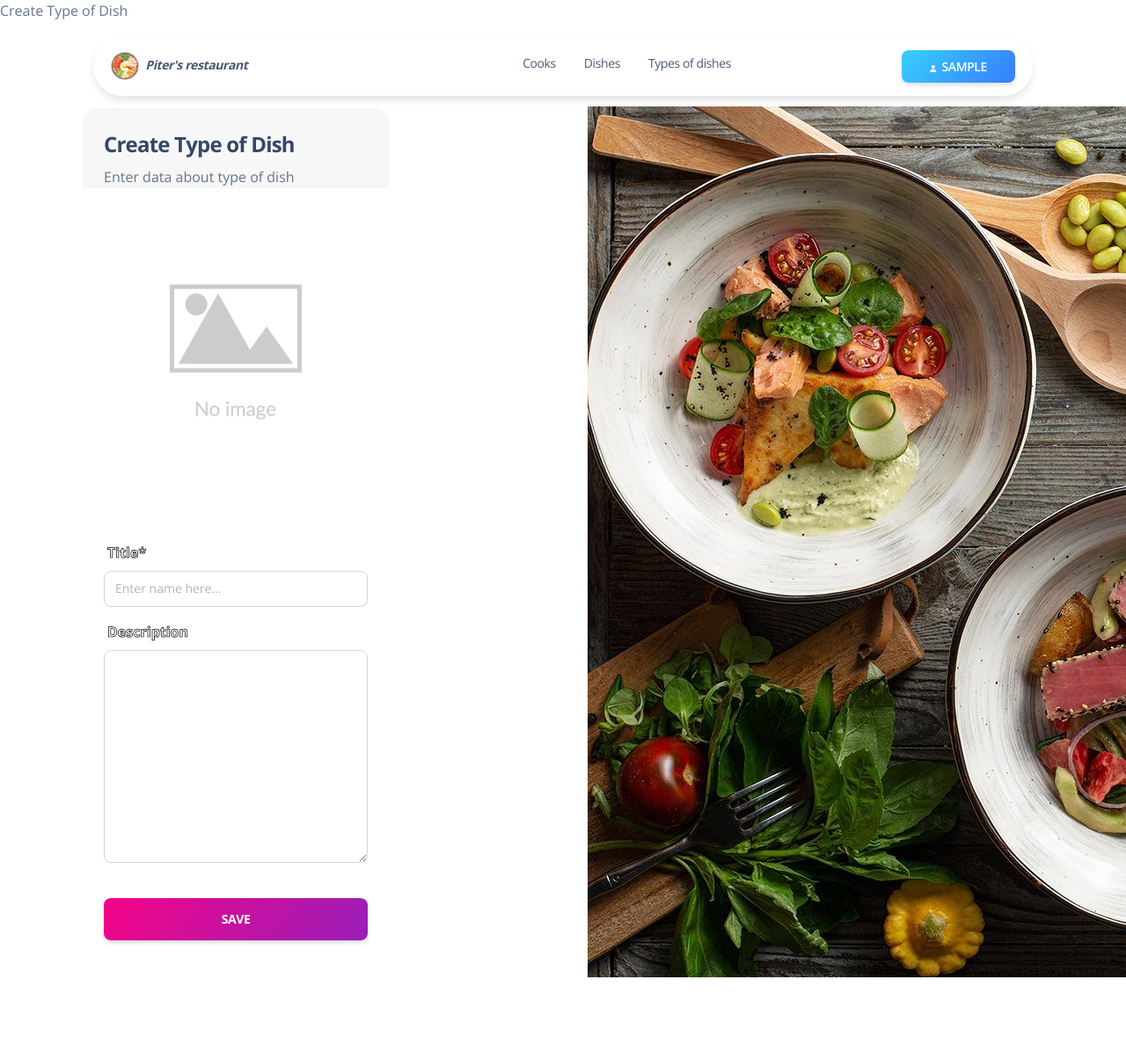
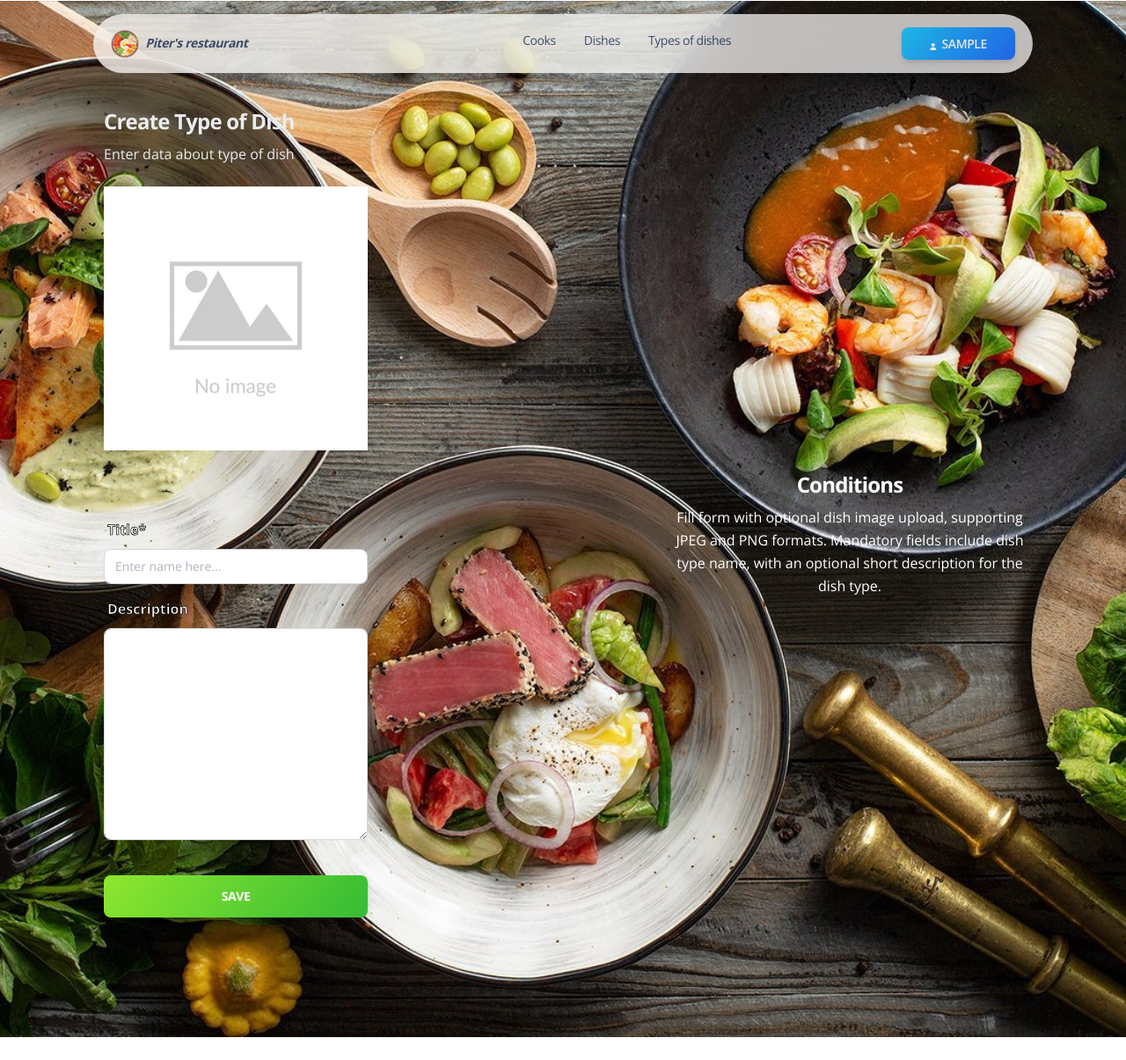
Before and after one commit to Sebshe/restaurant-kitchen-service-, a Django app: page /types_of_dish/create/ in a window 1280 px wide. Shown: the whole page at 88% size. After the commit the page ends 1179 px from the top, so only its background shows below. Run offline with Django 4.2, Linux system fonts and the light colour scheme; the visitor is signed in with stand-in values (Sample User, id 1); some libraries are stand-ins or nearby versions.

Commit message:
Added styles to dish_type_form.html

```diff
--- a/templates/kitchen_service/dish_type_form.html
+++ b/templates/kitchen_service/dish_type_form.html
@@ -3,7 +3,9 @@
 {% load crispy_forms_tags %}
 {% load static %}
 
-{% block title %} {{ object|yesno:"Update,Create" }} Type of Dish {% endblock title %}
+{% block title %}
+  <title>{{ object|yesno:"Update,Create" }} Type of Dish</title>
+{% endblock title %}
 {% block body %} class="sign-in-illustration" {% endblock body %}
 
 {% block header %}
@@ -17,14 +19,17 @@
 {% block content %}
 
 <section>
-  <div class="page-header min-vh-100 py-xl-7">
+  <div class="page-header min-vh-100 py-xl-7"
+       style="background-image: url('{% static 'img/dish_type_form_bg.jpg' %}')">
     <div class="container">
       <div class="row">
         <div class="col-xl-4 col-lg-5 col-md-7 d-flex flex-column mx-lg-0 mx-auto">
           <div class="card card-plain">
             <div class="card-header pb-0 text-left">
-              <h4 class="font-weight-bolder">{{ object|yesno:"Update,Create" }} Type of Dish</h4>
-              <p class="mb-0">Enter data about type of dish</p>
+              <h4 class="font-weight-bolder text-light">
+                {{ object|yesno:"Update,Create" }} Type of Dish
+              </h4>
+              <p class="mb-0 text-light">Enter data about type of dish</p>
             </div>
             <div class="card-body">
               <form action="" method="post" enctype="multipart/form-data" class="form-group">
@@ -52,7 +57,7 @@
                   {{ form.description|as_crispy_field }}
                 </div>
                 <div class="text-center">
-                  <button type="submit" class="btn btn-lg bg-gradient-primary btn-lg w-100 mt-4 mb-0">
+                  <button type="submit" class="btn btn-lg bg-gradient-success btn-lg w-100 mt-4 mb-0">
                     Save
                   </button>
                 </div>
@@ -62,9 +67,6 @@
         </div>
         <div class="col-6 d-lg-flex d-none h-100 my-auto pe-0 position-absolute top-0 end-0 text-center justify-content-center flex-column">
           <div class="position-relative h-100 m-3 px-7 border-radius-lg d-flex flex-column justify-content-center">
-            <img src="{% static 'img/dish_type_form_bg.jpg' %}"
-                 alt="dish_type_form_bg"
-                 class="position-absolute start-0">
             <h4 class="mt-5 text-white font-weight-bolder">Conditions</h4>
             <p class="text-white">
               Fill form with optional dish image upload,
--- a/templates/kitchen_service/dish_type_list.html
+++ b/templates/kitchen_service/dish_type_list.html
@@ -68,13 +68,13 @@
 <section class="pt-3 pb-4">
   <div class="container">
   <a href="{% url 'kitchen_service:types-of-dish-create' %}"
-     class="btn btn-primary w-auto me-1 mb-3">
+     class="btn btn-success w-auto me-1 mb-3">
     + Add type
   </a>
 
   {% if dishtype_list %}
-    <table class="table table-sm table-dark">
-      <thead>
+    <table class="table table-sm table-success">
+      <thead class="table-info">
         <tr>
           <th class="text-center">ID</th>
           <th class="text-center">Name</th>
```
